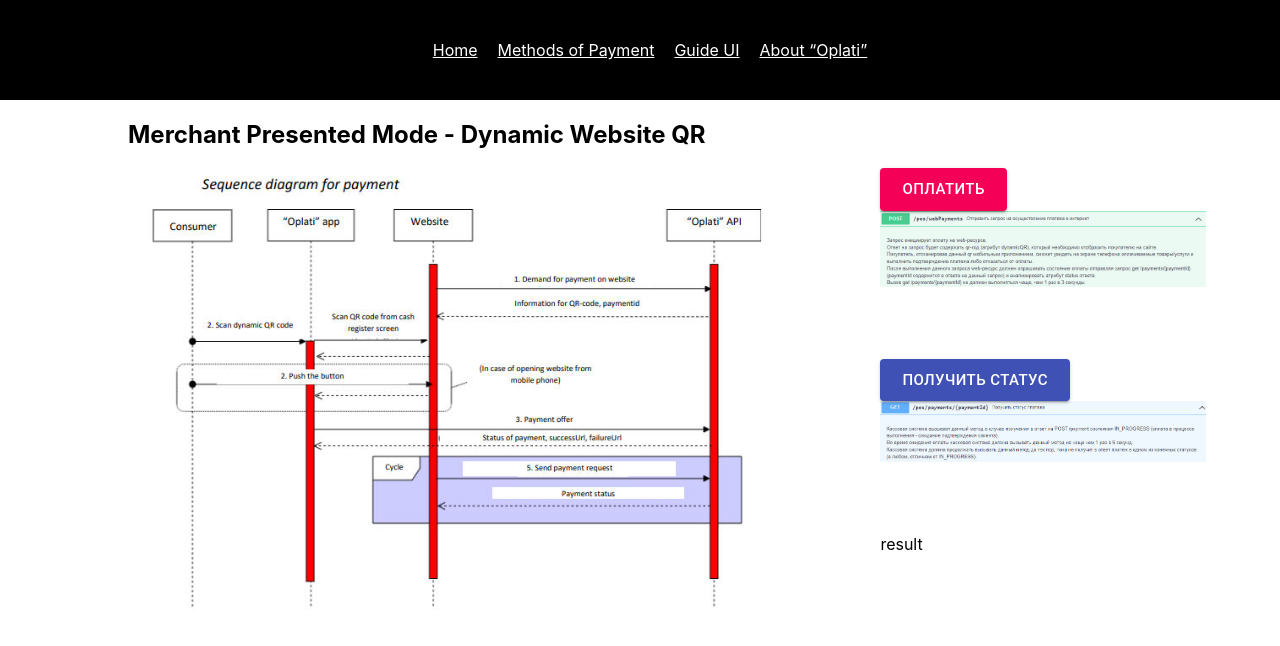
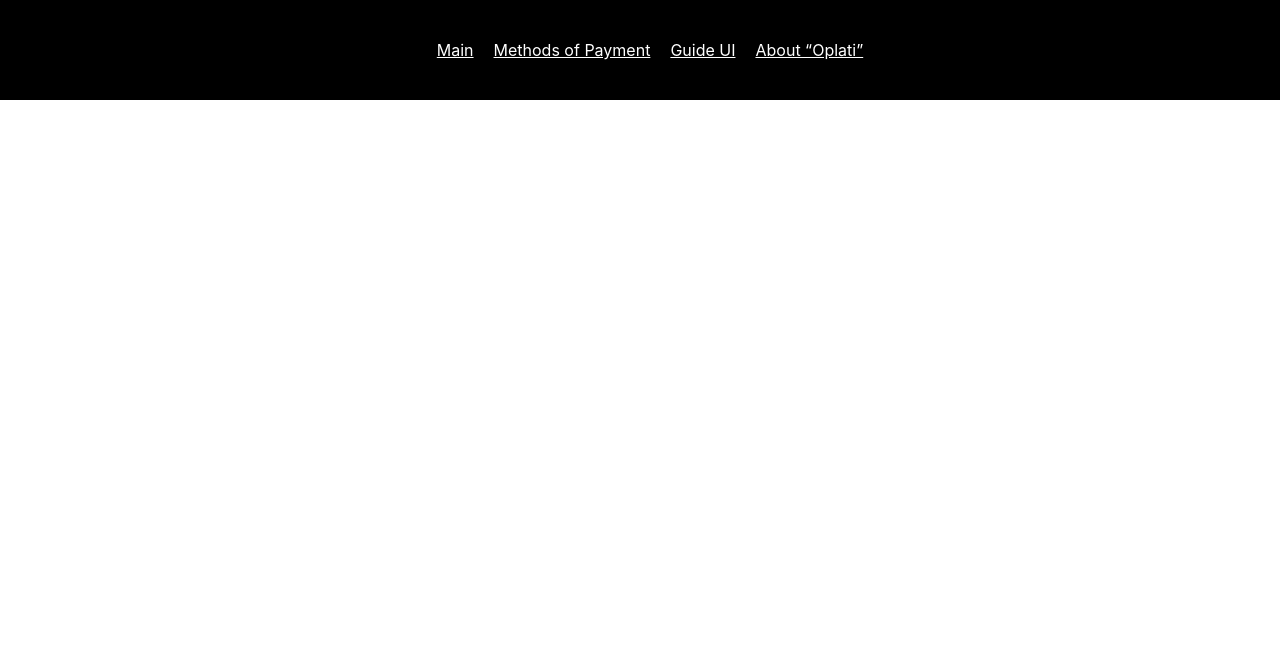
Before and after one commit to artem5511/projectoplatiapi, a React (Create React App) app: page /methods in a window 1280 px wide. Shown: the top 646 px of the page. Built offline with nearby package versions, Linux system fonts and the light colour scheme.

Commit message:
add new copmonents

```diff
--- a/src/App.css
+++ b/src/App.css
@@ -3,13 +3,13 @@ App {
   flex-direction: column;
 }
 
-header {
-  align-items: center;
-  width: 500px;
-  display: flex;
-  flex-direction: row;
-  justify-content: space-around;
-}
+/*header {*/
+/*  align-items: center;*/
+/*  width: 500px;*/
+/*  display: flex;*/
+/*  flex-direction: row;*/
+/*  justify-content: space-around;*/
+/*}*/
 
 Routes {
   width: 1000px;
@@ -40,6 +40,14 @@ a {
   color: white;
   margin-left: 20px;
 }
+a:focus {
+  color: mediumspringgreen;
+  margin-left: 25px;
+}
+a:hover {
+  color: orangered;
+  margin-left: 20px;
+}
 
 .hed {
   height: 100px;
--- a/src/App.tsx
+++ b/src/App.tsx
@@ -6,6 +6,8 @@ import {About} from './components/Aboutpage'
 import {Methods} from './components/Methods'
 import {Notfoundpage} from './components/Notfoundpage'
 import {List} from "@material-ui/core";
+import {Gui} from "./components/Gui";
+import {Page1} from "./components/Methodspages/Page1";
 
 
 const App = () => {
@@ -13,17 +15,19 @@ const App = () => {
       <div>
         <div className={'first'}>
           <header className={'hed'}>
-            <NavLink to={"/"}>Home</NavLink>
+            <NavLink to={"/"}>Main</NavLink>
             <NavLink to={"/methods"}>Methods of Payment</NavLink>
-            <NavLink to={"/about"}>Guide UI</NavLink>
+            <NavLink to={"/gui"}>Guide UI</NavLink>
             <NavLink to={"/about"}>About  “Oplati”</NavLink>
           </header>
           <Routes>
             <Route path={"/"} element={<Homepage/>}/>
             {/*<Route path={"/about"} element={<About/>}/>*/}
             <Route path={"/methods"} element={<Methods/>}/>
+            <Route path={"/gui"} element={<Gui/>}/>
             <Route path={"/about"} element={<About/>}/>
             <Route path={"*"} element={<Notfoundpage/>}/>
+            <Route path={"/page1"} element={<Page1/>}/>
           </Routes>
                 {/*<footer className={'foot'}>*/}
                 {/*    <span>logo</span>*/}
--- /dev/null
+++ b/src/components/Gui.css
@@ -0,0 +1,3 @@
+.bl {
+    color: black;
+}
--- a/src/components/Gui.tsx
+++ b/src/components/Gui.tsx
@@ -1,14 +1,20 @@
 import React from 'react';
 import {NavLink} from 'react-router-dom';
-import './Notfoundpage.css'
+import './Gui.css'
 
-export const Notfoundpage = () => {
+export const Gui = () => {
     const colorAdo = {
         color: 'blue'
     }
     return (
-        <div className={'bl'}>
-            This page doesn't exist. Go <NavLink to="/" style={colorAdo}>Home</NavLink>
-        </div>
+        <>
+            <div>
+                <p>Примеры оформления сайта и текущих статусов стостояния платежа</p>
+            </div>
+            <div className={'bl'}>
+                This page doesn't exist. Go <NavLink to="/" style={colorAdo}>Home</NavLink>
+            </div>
+        </>
+
     );
 }
--- a/src/components/Methods.tsx
+++ b/src/components/Methods.tsx
@@ -2,11 +2,12 @@ import React from 'react';
 import Sequense from './image/Sequence diagram for payment.jpg'
 import webpayments from './image/postpayments.jpg'
 import imgget from './image/getpayments.jpg'
-import './Methods.css'
+// import './Methods.css'
 import Button from '@material-ui/core/Button';
 import {makeStyles} from '@material-ui/core/styles';
 import {Request} from "./requests/Post";
 import {Requestget} from "./requests/Get";
+import {Methodsnavbar} from "./Methodsnavbar";
 
 export const Methods = () => {
     // function changeSizeImage () {
@@ -17,38 +18,41 @@ export const Methods = () => {
     // console.log(changeSizeImage)
 
         return (
-        <div className={"box"}>
-            <div className={"box1"}>
-                <div><h2>Merchant Presented Mode - Dynamic Website QR</h2></div>
-                <div><img className={"imgmain"} alt='' src={Sequense}/></div>
-            </div>
-            <div className={"box2"}>
-                <div>
-                    <div><Button  variant="contained" color="secondary" size="large" onClick={Request}>ОПЛАТИТЬ</Button></div>
-                    <div><img className={'imgpost'} alt='' src={webpayments}/></div>
-                </div>
-                <div>
-                    <div><Button  variant="contained" color="primary" size="large" onClick={Requestget}>ПОЛУЧИТЬ СТАТУС</Button></div>
-                    <div><img className={'imgget'} alt='' src={imgget}/></div>
-                </div>
-
-                <div className="result">result</div>
-            </div>
-            {/*<h1>Merchant Presented Mode - Dynamic Website QR</h1>*/}
-            {/*Сканирование QR-кода мерчанта - Динамический QR на веб-сайте*/}
-            {/*<div>*/}
-            {/*    <img alt='' src={Sequense}/>*/}
-            {/*</div>*/}
-            {/*<br/>*/}
-            {/*<div className={'button_get'}>*/}
-            {/*    <div>*/}
-            {/*        <Button  variant="contained" color="secondary" size="large" onClick={Request}>ОПЛАТИТЬ</Button>*/}
-            {/*    </div>*/}
-            {/*    <div>*/}
-            {/*        <Button  variant="outlined" color="default" size="large" onClick={Requestget}>ПОЛУЧИТЬ СТАТУС</Button>*/}
-            {/*    </div>*/}
-            {/*    <div className="result">result</div>*/}
-            {/*</div>*/}
-        </div>
+            <>
+             <Methodsnavbar/>
+            </>
+        // <div className={"box"}>
+        //     <div className={"box1"}>
+        //         <div><h2>Merchant Presented Mode - Dynamic Website QR</h2></div>
+        //         <div><img className={"imgmain"} alt='' src={Sequense}/></div>
+        //     </div>
+        //     <div className={"box2"}>
+        //         <div>
+        //             <div><Button  variant="contained" color="secondary" size="large" onClick={Request}>ОПЛАТИТЬ</Button></div>
+        //             <div><img className={'imgpost'} alt='' src={webpayments}/></div>
+        //         </div>
+        //         <div>
+        //             <div><Button  variant="contained" color="primary" size="large" onClick={Requestget}>ПОЛУЧИТЬ СТАТУС</Button></div>
+        //             <div><img className={'imgget'} alt='' src={imgget}/></div>
+        //         </div>
+        //
+        //         <div className="result">result</div>
+        //     </div>
+        //     {/*<h1>Merchant Presented Mode - Dynamic Website QR</h1>*/}
+        //     {/*Сканирование QR-кода мерчанта - Динамический QR на веб-сайте*/}
+        //     {/*<div>*/}
+        //     {/*    <img alt='' src={Sequense}/>*/}
+        //     {/*</div>*/}
+        //     {/*<br/>*/}
+        //     {/*<div className={'button_get'}>*/}
+        //     {/*    <div>*/}
+        //     {/*        <Button  variant="contained" color="secondary" size="large" onClick={Request}>ОПЛАТИТЬ</Button>*/}
+        //     {/*    </div>*/}
+        //     {/*    <div>*/}
+        //     {/*        <Button  variant="outlined" color="default" size="large" onClick={Requestget}>ПОЛУЧИТЬ СТАТУС</Button>*/}
+        //     {/*    </div>*/}
+        //     {/*    <div className="result">result</div>*/}
+        //     {/*</div>*/}
+        // </div>
     );
 }
--- /dev/null
+++ b/src/components/Methodsnavbar.css
@@ -0,0 +1,6 @@
+
+.hednav {
+  display: flex;
+  flex-flow: column-reverse;
+  height: 100%;
+}
--- /dev/null
+++ b/src/components/Methodsnavbar.tsx
@@ -0,0 +1,17 @@
+import React, {useEffect, useState} from 'react';
+import {Routes, Route, NavLink} from 'react-router-dom';
+import {Page1} from "./Methodspages/Page1";
+
+export const Methodsnavbar = () => {
+        return (
+            <div>
+                <div>
+                    <header className={'hednav'}>
+                        <NavLink to={"/page1"}>Page1</NavLink>
+                        <NavLink to={"/page1"}>Page2</NavLink>
+                        <NavLink to={"/page1"}>Page3</NavLink>
+                    </header>
+                </div>
+            </div>
+        );
+}
--- /dev/null
+++ b/src/components/Methodspages/Page1.tsx
@@ -0,0 +1,10 @@
+import React from 'react';
+
+export const Page1 = () => {
+
+        return (
+            <>
+             Описание интеграции
+            </>
+        );
+    };
```
